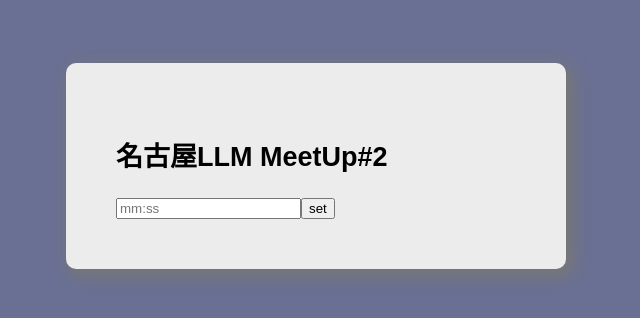
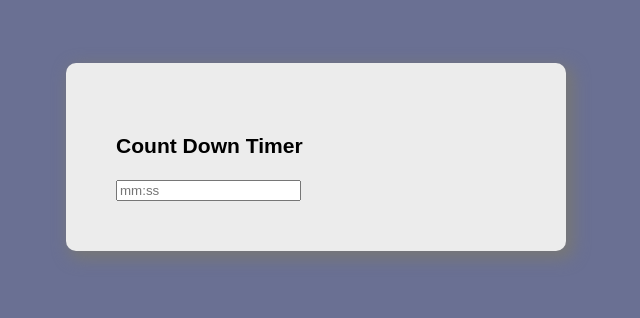
Before and after one commit to ikedachin/distination_board, a website: page static/timer.html in a window 1280 px wide. Shown: the whole page, without its empty margins (324-964 px from the left). Drawn offline with nearby package versions, Linux system fonts and the light colour scheme.

Commit message:
監視プロパティを用いてセットボタンを廃止。大文字入力にも対応。早くcssも当てなきゃ。

```diff
--- a/static/script/timer.js
+++ b/static/script/timer.js
@@ -1,38 +1,58 @@
 const app = Vue.createApp({
     data: () => ({
 
-        title: '名古屋LLM MeetUp#2',
+        title: 'Count Down Timer',
         setTimeString: '', // 設定した分、秒（string）
         setSeconds: 0, // setTimeStringを数値の秒に変換
         nowSeconds: 0, // 現在の残り秒数
         countDowntime: '未設定', // 表示内容
-        setTimeIsVisible: false,
-        flagInCount: false,
-        alart: '', // 時間を入力しなかった時にアラートを出すため
+        setTimeIsVisible: false, // 表示切替用フラグ
+        flagInCount: false, // 二重でcountStartを実行した時にキャンセルするためのフラグ
+        // alart: '', // 時間を入力しなかった時にアラートを出すため
 
     }),
     mounted() {
         // this.countStart();
         // setInterval(this.countStart, 1000)
     },
+    watch: {
+        setTimeString: function(value) {
+            if (value !== "時間が終了しました！" & value !== '') {
 
-    methods: {
-        set: function (event) {
-            if (this.setTimeString === '') {
-                this.alart = '"mm:ss"の形式で時間を設定してください'
-            } else {
-                let strMin = this.setTimeString.split(':')[0];
-                let strSec = this.setTimeString.split(':')[1];
+
+                value = value.replace('：', ':')
+                value = value.replace(/[０-９]/g, function(s) {
+                        return String.fromCharCode(s.charCodeAt(0) - 0xFEE0);
+                    });
+                let strMin = value.split(':')[0];
+                let strSec = value.split(':')[1];
+
                 this.setSeconds = parseInt(strMin, 10) * 60 + parseInt(strSec);
+
                 let minutes = Math.floor(this.setSeconds / 60);
                 let seconds = this.setSeconds % 60;
-                this.countDowntime =
-                `${minutes.toString().padStart(2, '0')}分${seconds.toString().padStart(2, '0')}秒`;
-                this.setTimeString = this.countDowntime
-                this.setTimeIsVisible = !this.setTimeIsVisible
-                this.alart = ''
+                this.countDowntime = `${minutes.toString().padStart(2, '0')}分${seconds.toString().padStart(2, '0')}秒`;
+                this.setTimeIsVisible = true;
             }
     },
+},
+    methods: {
+        // set: function (event) { // 監視プロパティを入れたので廃止
+        //     if (this.setTimeString === '') {
+        //         this.alart = '"mm:ss"の形式で時間を設定してください'
+        //     } else {
+        //         let strMin = this.setTimeString.split(':')[0];
+        //         let strSec = this.setTimeString.split(':')[1];
+        //         this.setSeconds = parseInt(strMin, 10) * 60 + parseInt(strSec);
+        //         let minutes = Math.floor(this.setSeconds / 60);
+        //         let seconds = this.setSeconds % 60;
+        //         this.countDowntime =
+        //         `${minutes.toString().padStart(2, '0')}分${seconds.toString().padStart(2, '0')}秒`;
+        //         this.setTimeString = this.countDowntime
+        //         this.setTimeIsVisible = !this.setTimeIsVisible
+        //         this.alart = ''
+        //     }
+        // },
         countStart: function (params) {
             if (this.flagInCount  === false) {
                 this.flagInCount = true;
@@ -44,22 +64,26 @@ const app = Vue.createApp({
                         let seconds = this.setSeconds % 60;
                         this.countDowntime =
                             `${minutes.toString().padStart(2, '0')}分${seconds.toString().padStart(2, '0')}秒`;
-                    } else if (this.setSeconds === 0) {
-                        this.setSeconds--;
+
+                    } else {
                         this.countDowntime = "時間が終了しました！";
-                    } else {
                         clearInterval(countdownInterval); // インターバルを停止
+                        this.flagInCount = false;
+                        console.log('インターバル停止')
                     }
                 }, 1000);
             }
         },
         reset: function() {
+            if (this.flagInCount === false) {
+
+                this.setTimeIsVisible = !this.setTimeIsVisible;
+                this.flagInCount = false;
                 this.setTimeString = ''; // 設定した分、秒（string）
                 this.setSeconds = 0; // setTimeStringを数値の秒に変換
                 this.nowSeconds = 0; // 現在の残り秒数
                 this.countDowntime = '未設定';
-            this.setTimeIsVisible = !this.setTimeIsVisible
-            this.flagInCount = false;
+            }
         },
         stop: function() {
             try {
@@ -73,18 +97,3 @@ const app = Vue.createApp({
 })
 
 app.mount('#count_app')
-
-
-// let countdownInterval = setInterval(() => {
-//     console.log('updateCountdown');
-
-//     // 残り時間を表示（2桁の形式で）
-
-//     // 時間がゼロになるまでカウントダウン
-//     if (this.setSeconds > 0) {
-//         this.setSeconds -= 1;
-//     } else {
-//         clearInterval(countdownInterval); // インターバルを停止
-//         this.countDowntime = "時間が終了しました！";
-//     }
-// }, 1000);
--- a/static/timer.html
+++ b/static/timer.html
@@ -12,12 +12,13 @@
 
         <div v-cloak id="count_app" style="padding: 50px 50px 50px 50px;">
 
-            <h2 v-bind>{{ title }}</h2>
+            <h3 v-bind>{{ title }}</h3>
             <div>
                 <div v-show="!setTimeIsVisible">
                     <input type="text" v-model="setTimeString" placeholder="mm:ss">
-                    <button v-on:click="set">set</button>
-                    <div>{{ alart }}</div>
+                    <!-- 監視プロパティを入れたので廃止 -->
+                    <!-- <button v-on:click="set">set</button> -->
+                    <!-- <div>{{ alart }}</div> -->
                 </div>
 
                 <div v-show="setTimeIsVisible">
```
Lines whose indentation alone changed are shown as unchanged.
